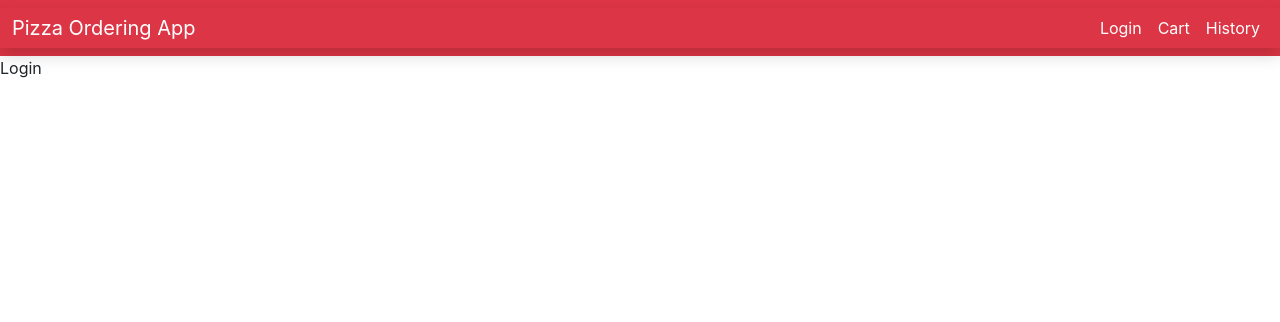
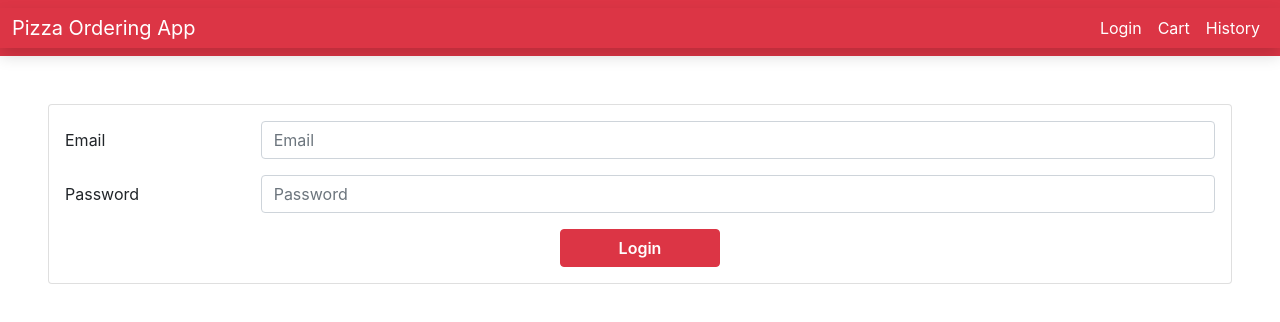
Before and after one commit to hd1801/Pizza-Ordering-App, a React (Create React App) app in the folder client/: page /login in a window 1280 px wide. Shown: the top 322 px of the page. Built offline with nearby package versions, Linux system fonts and the light colour scheme.

Commit message:
Login form created

```diff
--- a/client/src/Components/Login.tsx
+++ b/client/src/Components/Login.tsx
@@ -1,3 +1,31 @@
+import { Form, Row, Col, Card, Button, Container } from "react-bootstrap"
+
 export const Login  = ()=>{
-    return <>Login</>
+    return <>
+    <Card className="m-5 p-3 " >
+    <Form>
+    <Form.Group as={Row} className="mb-3" controlId="formEmail">
+        <Form.Label column sm={2}>
+            Email
+        </Form.Label>
+        <Col sm={10}>
+            <Form.Control type="email" placeholder="Email" />
+        </Col>
+    </Form.Group>
+    <Form.Group as={Row} className="mb-3" controlId="formPassword">
+        <Form.Label column sm={2}>
+            Password
+        </Form.Label>
+        <Col sm={10}>
+            <Form.Control type="password" placeholder="Password" />
+        </Col>
+    </Form.Group>
+    <Container className= "d-flex justify-content-center">
+    <Button variant="danger" style={{width:"10rem", fontWeight:"600"}} >Login</Button>
+    </Container>
+
+    </Form>
+    </Card>
+
+    </>
 }
```
